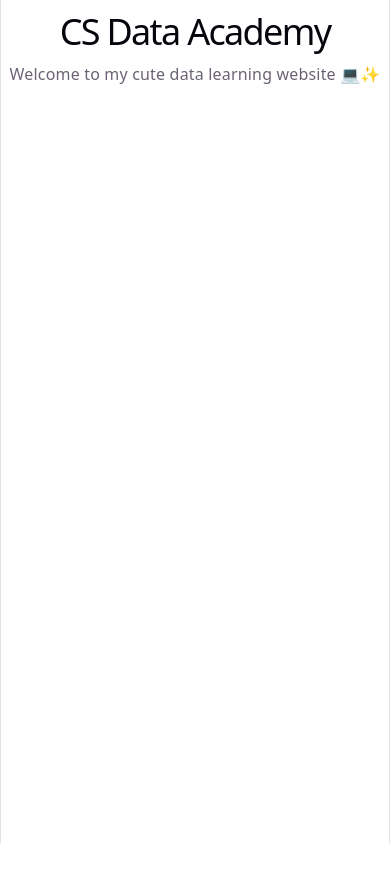
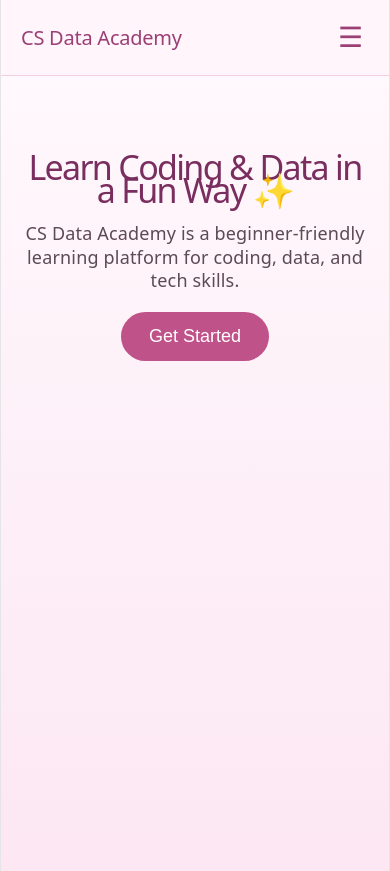
Before and after one commit to valenciamars/cs-data-academy-frontend, a React (Vite) app: page / in a window 390 px wide. Before the commit the page ends 844 px from the top, so only its background shows below. Built offline with nearby package versions, Linux system fonts and the light colour scheme.

Commit message:
CSDA-32 Add responsive navigation and mobile menu

```diff
--- a/src/App.css
+++ b/src/App.css
@@ -1,184 +1,106 @@
-.counter {
-  font-size: 16px;
-  padding: 5px 10px;
-  border-radius: 5px;
-  color: var(--accent);
-  background: var(--accent-bg);
-  border: 2px solid transparent;
-  transition: border-color 0.3s;
-  margin-bottom: 24px;
+.navbar {
+  display: flex;
+  justify-content: space-between;
+  align-items: center;
+  padding: 24px 48px;
+  background-color: #fff5fb;
+  border-bottom: 1px solid #f3cfe0;
+}
 
-  &:hover {
-    border-color: var(--accent-border);
+.logo {
+  color: #9b3f75;
+  margin: 0;
+}
+
+.nav-links {
+  display: flex;
+  gap: 24px;
+}
+
+.nav-links a {
+  text-decoration: none;
+  color: #6b3155;
+  font-weight: 600;
+}
+
+.nav-links a:hover {
+  color: #c0528a;
+}
+
+.menu-button {
+  display: none;
+  font-size: 28px;
+  background: none;
+  border: none;
+  cursor: pointer;
+  color: #9b3f75;
+}
+
+.home {
+  min-height: 80vh;
+  padding: 80px 24px;
+  text-align: center;
+  background: linear-gradient(#fff8fc, #fce7f3);
+}
+
+.home h1 {
+  font-size: 48px;
+  color: #7a2e5f;
+}
+
+.home p {
+  max-width: 600px;
+  margin: 20px auto;
+  font-size: 20px;
+  color: #5c4a55;
+}
+
+.start-button {
+  padding: 14px 28px;
+  border: none;
+  border-radius: 999px;
+  background-color: #c0528a;
+  color: white;
+  font-size: 18px;
+  cursor: pointer;
+}
+
+.start-button:hover {
+  background-color: #9b3f75;
+}
+
+/* Mobile responsive styles */
+@media (max-width: 768px) {
+  .navbar {
+    padding: 20px;
+    flex-wrap: wrap;
   }
-  &:focus-visible {
-    outline: 2px solid var(--accent);
-    outline-offset: 2px;
+
+  .menu-button {
+    display: block;
+  }
+
+  .nav-links {
+    display: none;
+    width: 100%;
+    flex-direction: column;
+    gap: 16px;
+    margin-top: 20px;
+  }
+
+  .nav-links.open {
+    display: flex;
+  }
+
+  .home {
+    padding: 60px 20px;
+  }
+
+  .home h1 {
+    font-size: 34px;
+  }
+
+  .home p {
+    font-size: 18px;
   }
 }
-
-.hero {
-  position: relative;
-
-  .base,
-  .framework,
-  .vite {
-    inset-inline: 0;
-    margin: 0 auto;
-  }
-
-  .base {
-    width: 170px;
-    position: relative;
-    z-index: 0;
-  }
-
-  .framework,
-  .vite {
-    position: absolute;
-  }
-
-  .framework {
-    z-index: 1;
-    top: 34px;
-    height: 28px;
-    transform: perspective(2000px) rotateZ(300deg) rotateX(44deg) rotateY(39deg)
-      scale(1.4);
-  }
-
-  .vite {
-    z-index: 0;
-    top: 107px;
-    height: 26px;
-    width: auto;
-    transform: perspective(2000px) rotateZ(300deg) rotateX(40deg) rotateY(39deg)
-      scale(0.8);
-  }
-}
-
-#center {
-  display: flex;
-  flex-direction: column;
-  gap: 25px;
-  place-content: center;
-  place-items: center;
-  flex-grow: 1;
-
-  @media (max-width: 1024px) {
-    padding: 32px 20px 24px;
-    gap: 18px;
-  }
-}
-
-#next-steps {
-  display: flex;
-  border-top: 1px solid var(--border);
-  text-align: left;
-
-  & > div {
-    flex: 1 1 0;
-    padding: 32px;
-    @media (max-width: 1024px) {
-      padding: 24px 20px;
-    }
-  }
-
-  .icon {
-    margin-bottom: 16px;
-    width: 22px;
-    height: 22px;
-  }
-
-  @media (max-width: 1024px) {
-    flex-direction: column;
-    text-align: center;
-  }
-}
-
-#docs {
-  border-right: 1px solid var(--border);
-
-  @media (max-width: 1024px) {
-    border-right: none;
-    border-bottom: 1px solid var(--border);
-  }
-}
-
-#next-steps ul {
-  list-style: none;
-  padding: 0;
-  display: flex;
-  gap: 8px;
-  margin: 32px 0 0;
-
-  .logo {
-    height: 18px;
-  }
-
-  a {
-    color: var(--text-h);
-    font-size: 16px;
-    border-radius: 6px;
-    background: var(--social-bg);
-    display: flex;
-    padding: 6px 12px;
-    align-items: center;
-    gap: 8px;
-    text-decoration: none;
-    transition: box-shadow 0.3s;
-
-    &:hover {
-      box-shadow: var(--shadow);
-    }
-    .button-icon {
-      height: 18px;
-      width: 18px;
-    }
-  }
-
-  @media (max-width: 1024px) {
-    margin-top: 20px;
-    flex-wrap: wrap;
-    justify-content: center;
-
-    li {
-      flex: 1 1 calc(50% - 8px);
-    }
-
-    a {
-      width: 100%;
-      justify-content: center;
-      box-sizing: border-box;
-    }
-  }
-}
-
-#spacer {
-  height: 88px;
-  border-top: 1px solid var(--border);
-  @media (max-width: 1024px) {
-    height: 48px;
-  }
-}
-
-.ticks {
-  position: relative;
-  width: 100%;
-
-  &::before,
-  &::after {
-    content: '';
-    position: absolute;
-    top: -4.5px;
-    border: 5px solid transparent;
-  }
-
-  &::before {
-    left: 0;
-    border-left-color: var(--border);
-  }
-  &::after {
-    right: 0;
-    border-right-color: var(--border);
-  }
-}
--- a/src/App.tsx
+++ b/src/App.tsx
@@ -1,11 +1,35 @@
+import { useState } from 'react'
 import './App.css'
 
 function App() {
+  const [menuOpen, setMenuOpen] = useState(false)
+
   return (
-    <main>
-      <h1>CS Data Academy</h1>
-      <p>Welcome to my cute data learning website 💻✨</p>
-    </main>
+    <>
+      <nav className="navbar">
+        <h2 className="logo">CS Data Academy</h2>
+
+        <button className="menu-button" onClick={() => setMenuOpen(!menuOpen)}>
+          ☰
+        </button>
+
+        <div className={menuOpen ? 'nav-links open' : 'nav-links'}>
+          <a href="#">Home</a>
+          <a href="#">Lessons</a>
+          <a href="#">Projects</a>
+          <a href="#">About</a>
+        </div>
+      </nav>
+
+      <main className="home">
+        <h1>Learn Coding & Data in a Fun Way ✨</h1>
+        <p>
+          CS Data Academy is a beginner-friendly learning platform for coding,
+          data, and tech skills.
+        </p>
+        <button className="start-button">Get Started</button>
+      </main>
+    </>
   )
 }
 
```
